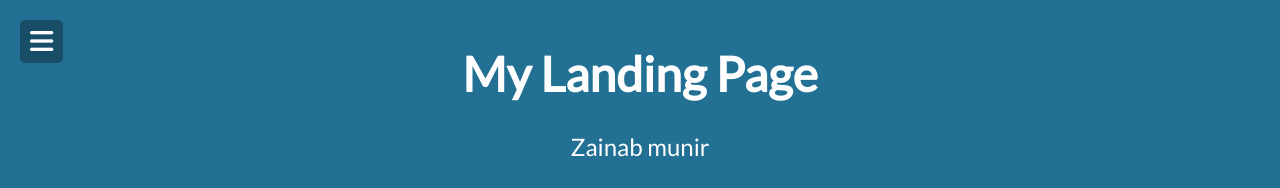
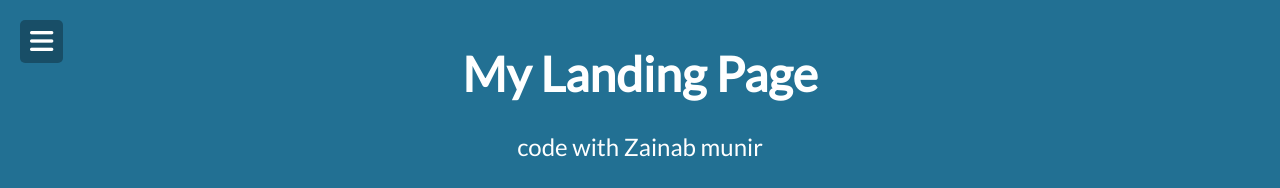
Before and after one commit to codingwithzainab/Landing-page, a plain HTML site: page landing page/index.html in a window 1280 px wide. Shown: the top 188 px of the page. Drawn offline with Linux system fonts and the light colour scheme.

Commit message:
Update index.html

```diff
--- a/landing page/index.html
+++ b/landing page/index.html
@@ -29,7 +29,7 @@
         <i class="fa fa-bars fa-2x"></i>
     </button>
     <h1>My Landing Page</h1>
-    <p>Zainab munir</p>
+    <p>code with Zainab munir</p>
 
     <button class="cta-btn" id="open">Sign Up</button>
 
```
